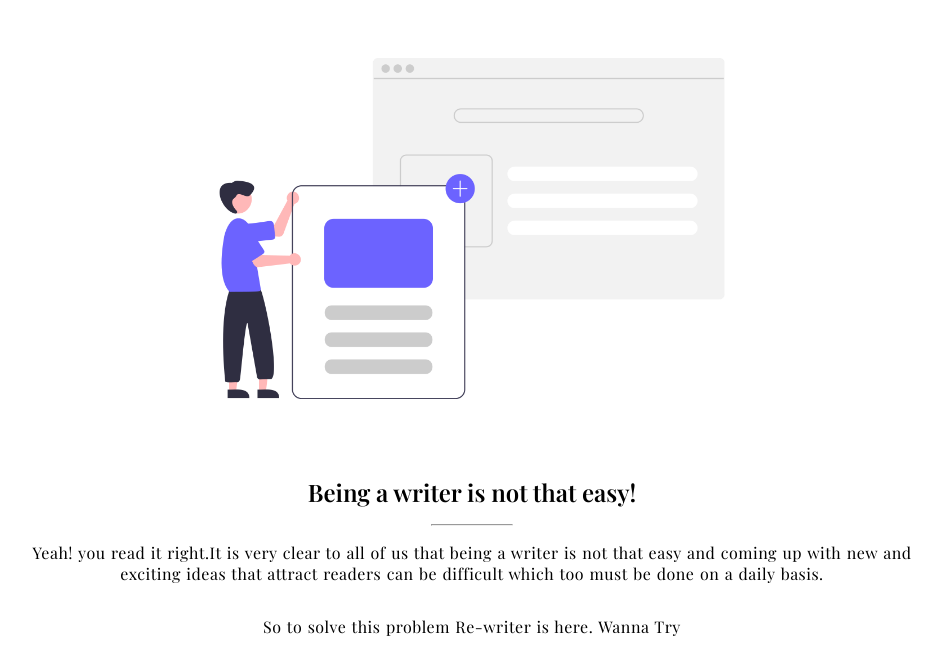
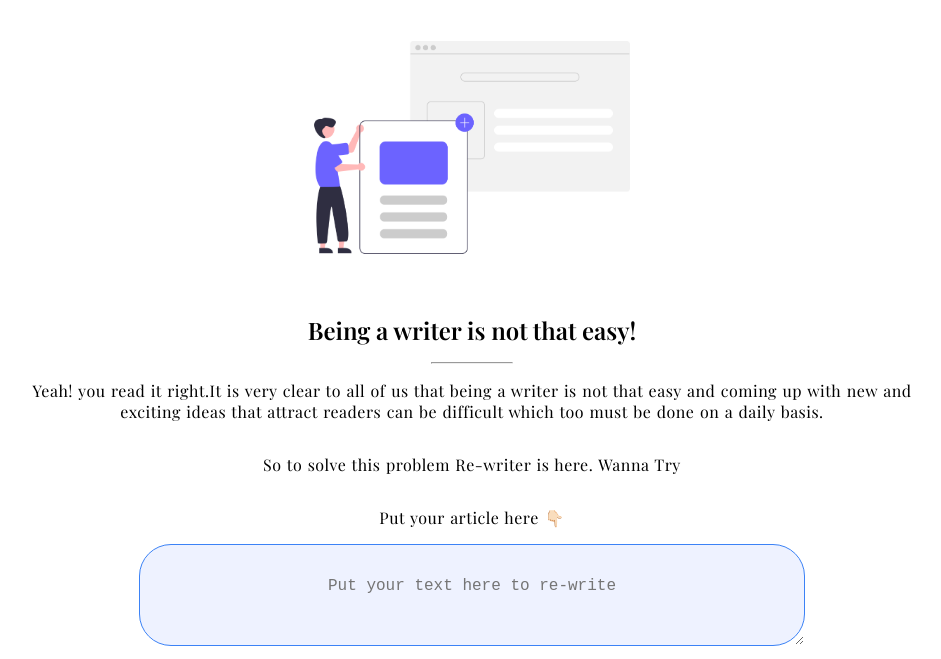
Before and after one commit to Sanskar-Choubey/Article-Re-writer, a plain HTML site: page index.html in a window 1280 px wide. Shown: the part 88-747 px from the top of the page, without its empty margins (168-1109 px from the left). Drawn offline with nearby package versions, Linux system fonts and the light colour scheme.

Commit message:
fix:image width

```diff
--- a/style.css
+++ b/style.css
@@ -25,7 +25,7 @@ hr{
 }
 
 .heading-image{
-    max-width: 640px;
+    max-width: 400px;
     margin: auto;
     padding: 1rem;
     display: block;
```
